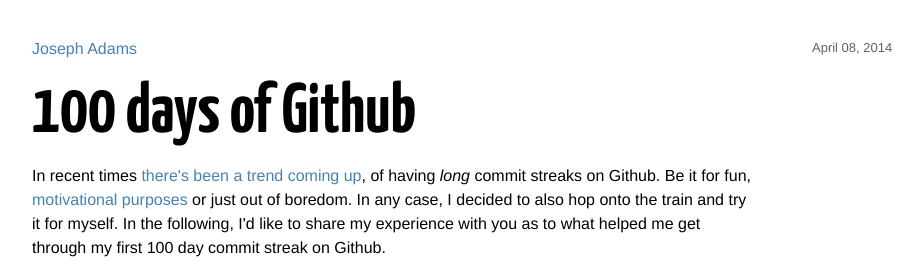
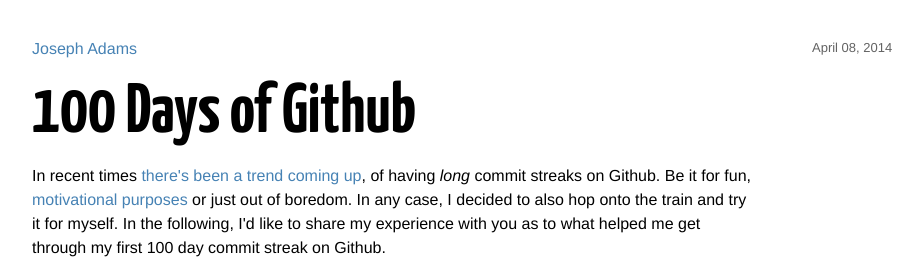
Before and after one commit to jcla1/jcla1.github.com, a Jekyll site: the page built from _posts/2014-04-08-100-days-of-github.html, in a window 1280 px wide. Shown: the top 270 px of the page, without its empty margins (128-1050 px from the left). Built offline with Jekyll 4.4.1, drawn with Linux system fonts in a browser that asks for light colours.

```diff
--- a/_posts/2014-04-08-100-days-of-github.html
+++ b/_posts/2014-04-08-100-days-of-github.html
@@ -1,6 +1,6 @@
 ---
 layout: post
-title: 100 days of Github
+title: 100 Days of Github
 date: 2014-04-08
 abstract: Endeavour into the Github contributions streak trend.
 redirect_from: /blog/2014/04/08/100-days-of-github/
```
